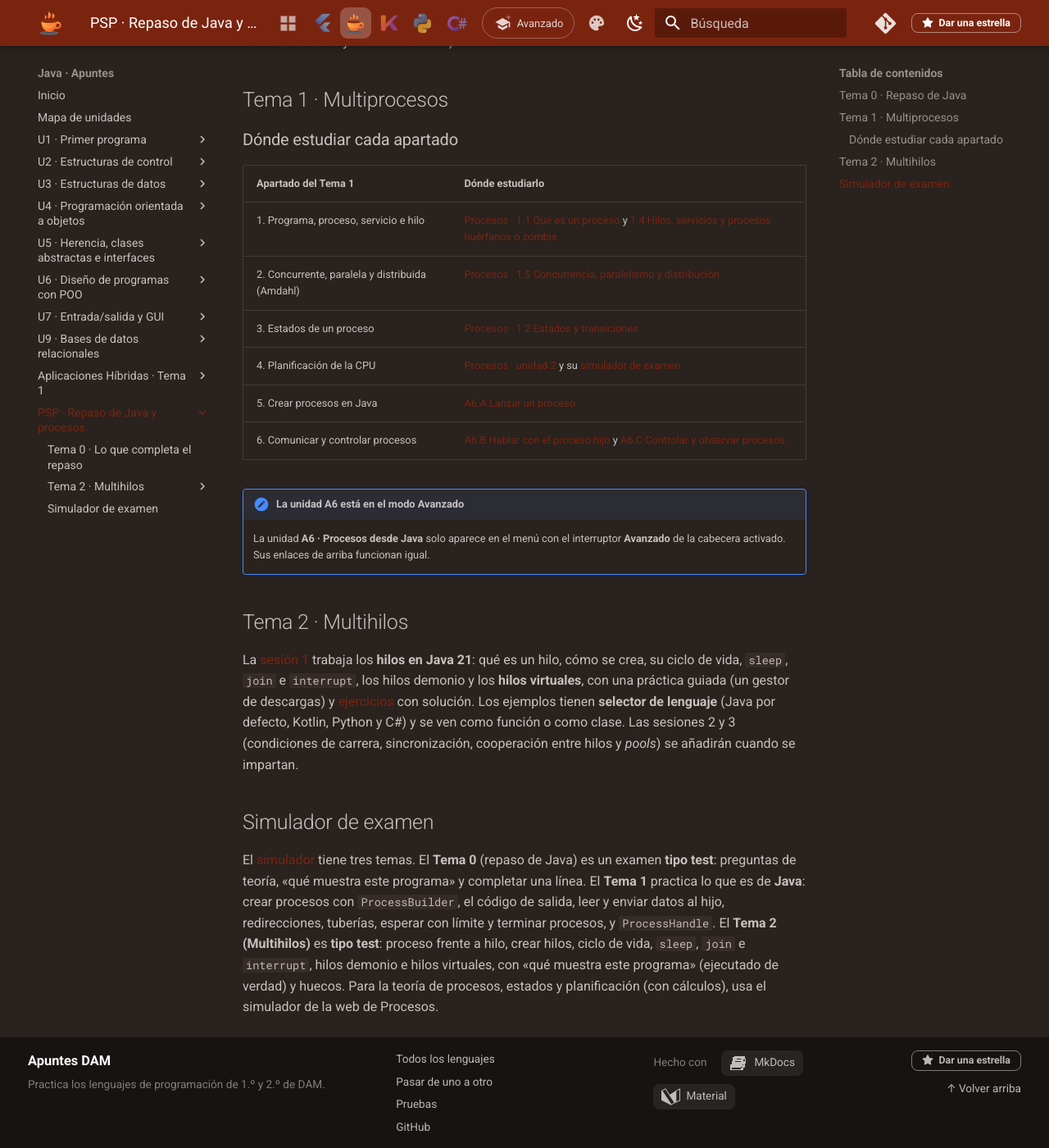
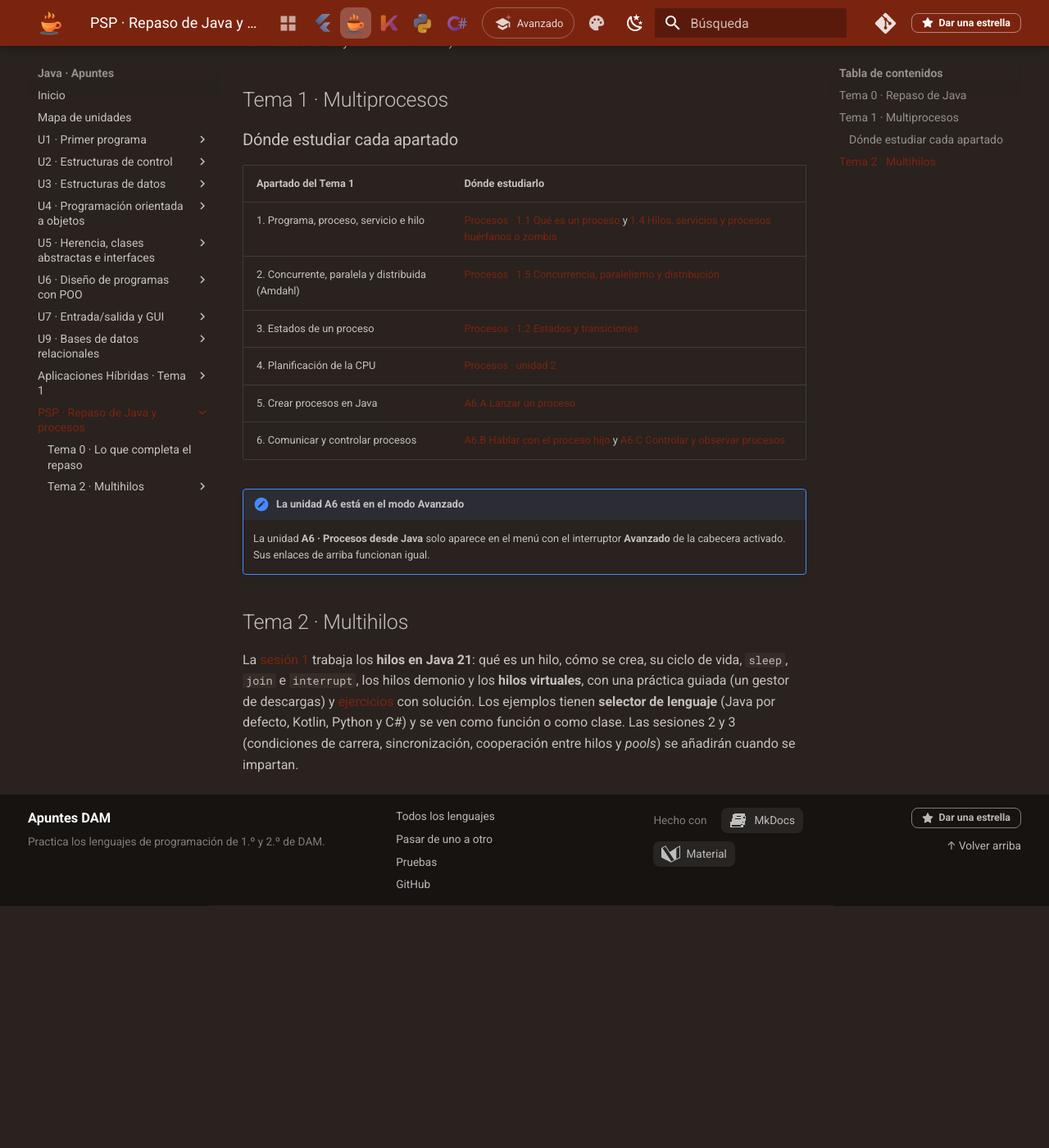
Before and after one commit to apuntes-dam/java-apuntes, an MkDocs documentation site: the page built from docs/psp/index.md, in a window 1280 px wide and 1400 px high, scrolled down 471 px. Shown: the whole window at 82% size. Built offline with MkDocs 1.6.1 and Material for MkDocs 9.7.7, drawn with Linux system fonts in a browser that asks for light colours; comment, search, counter and statistics services are not loaded; after the commit the page ends 1575 px from its top, so only the background shows below that.

Commit message:
Exámenes de práctica ocultos: fuera del menú y del buscador, sin enlaces desde las unidades y marcados noindex (siguen en su dirección para quien tenga el enlace)
Co-Authored-By: Claude Sonnet 5.5 <noreply@anthropic.com>

```diff
--- a/docs/psp/index.md
+++ b/docs/psp/index.md
@@ -15,7 +15,7 @@ Casi todo el Java de 1.º DAM que pide el tema está en las unidades de esta web
 | 1. Programa, proceso, servicio e hilo | [Procesos · 1.1 Qué es un proceso](https://apuntes-dam.github.io/procesos-apuntes/u01/01-proceso/) y [1.4 Hilos, servicios y procesos huérfanos o zombis](https://apuntes-dam.github.io/procesos-apuntes/u01/04-hilos-servicios/) |
 | 2. Concurrente, paralela y distribuida (Amdahl) | [Procesos · 1.5 Concurrencia, paralelismo y distribución](https://apuntes-dam.github.io/procesos-apuntes/u01/05-concurrencia/) |
 | 3. Estados de un proceso | [Procesos · 1.2 Estados y transiciones](https://apuntes-dam.github.io/procesos-apuntes/u01/02-estados/) |
-| 4. Planificación de la CPU | [Procesos · unidad 2](https://apuntes-dam.github.io/procesos-apuntes/u02/) y su [simulador de examen](https://apuntes-dam.github.io/procesos-apuntes/simulador-examen/) |
+| 4. Planificación de la CPU | [Procesos · unidad 2](https://apuntes-dam.github.io/procesos-apuntes/u02/) |
 | 5. Crear procesos en Java | [A6.A Lanzar un proceso](../avanzado/a6/t-lanzar.md) |
 | 6. Comunicar y controlar procesos | [A6.B Hablar con el proceso hijo](../avanzado/a6/t-flujos.md) y [A6.C Controlar y observar procesos](../avanzado/a6/t-controlar.md) |
 
@@ -25,7 +25,3 @@ Casi todo el Java de 1.º DAM que pide el tema está en las unidades de esta web
 ## Tema 2 · Multihilos
 
 La [sesión 1](tema2/index.md) trabaja los **hilos en Java 21**: qué es un hilo, cómo se crea, su ciclo de vida, `sleep`, `join` e `interrupt`, los hilos demonio y los **hilos virtuales**, con una práctica guiada (un gestor de descargas) y [ejercicios](tema2/ejercicios.md) con solución. Los ejemplos tienen **selector de lenguaje** (Java por defecto, Kotlin, Python y C#) y se ven como función o como clase. Las sesiones 2 y 3 (condiciones de carrera, sincronización, cooperación entre hilos y *pools*) se añadirán cuando se impartan.
-
-## Simulador de examen
-
-El [simulador](simulador.md) tiene tres temas. El **Tema 0** (repaso de Java) es un examen **tipo test**: preguntas de teoría, «qué muestra este programa» y completar una línea. El **Tema 1** practica lo que es de **Java**: crear procesos con `ProcessBuilder`, el código de salida, leer y enviar datos al hijo, redirecciones, tuberías, esperar con límite y terminar procesos, y `ProcessHandle`. El **Tema 2 (Multihilos)** es **tipo test**: proceso frente a hilo, crear hilos, ciclo de vida, `sleep`, `join` e `interrupt`, hilos demonio e hilos virtuales, con «qué muestra este programa» (ejecutado de verdad) y huecos. Para la teoría de procesos, estados y planificación (con cálculos), usa el simulador de la web de Procesos.
--- a/mkdocs.yml
+++ b/mkdocs.yml
@@ -187,7 +187,6 @@ nav:
           - "2.5 Hilos virtuales": psp/tema2/05-virtuales.md
           - "2.6 Práctica: gestor de descargas": psp/tema2/06-descargas.md
           - "Ejercicios del Tema 2": psp/tema2/ejercicios.md
-      - "Simulador de examen": psp/simulador.md
 
 extra_javascript:
   - assets/narrador.js
--- a/overrides/main.html
+++ b/overrides/main.html
@@ -1,5 +1,6 @@
 {% extends "base.html" %}
 {% block extrahead %}
   {{ super() }}
-  <script src="{{ 'assets/lenguajes.js?v=4de3ec39' | url }}"></script>
+{% if page and page.meta and page.meta.noindex %}  <meta name="robots" content="noindex, nofollow">
+{% endif %}  <script src="{{ 'assets/lenguajes.js?v=4de3ec39' | url }}"></script>
 {% endblock %}
```
Also changed, not shown: docs/psp/simulador.md (+6 -0 lines), docs/psp/tema0.md (+0 -2 lines).
